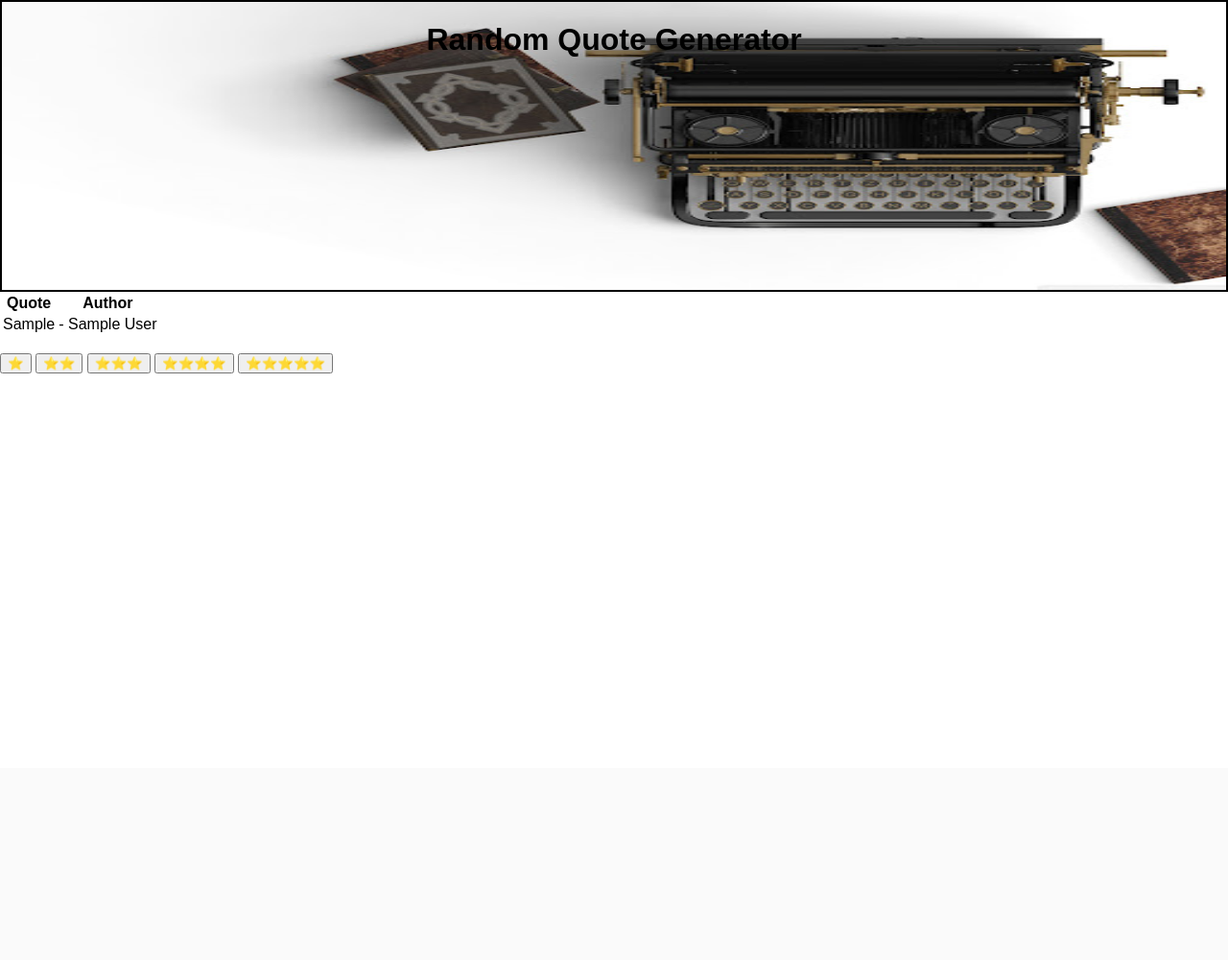
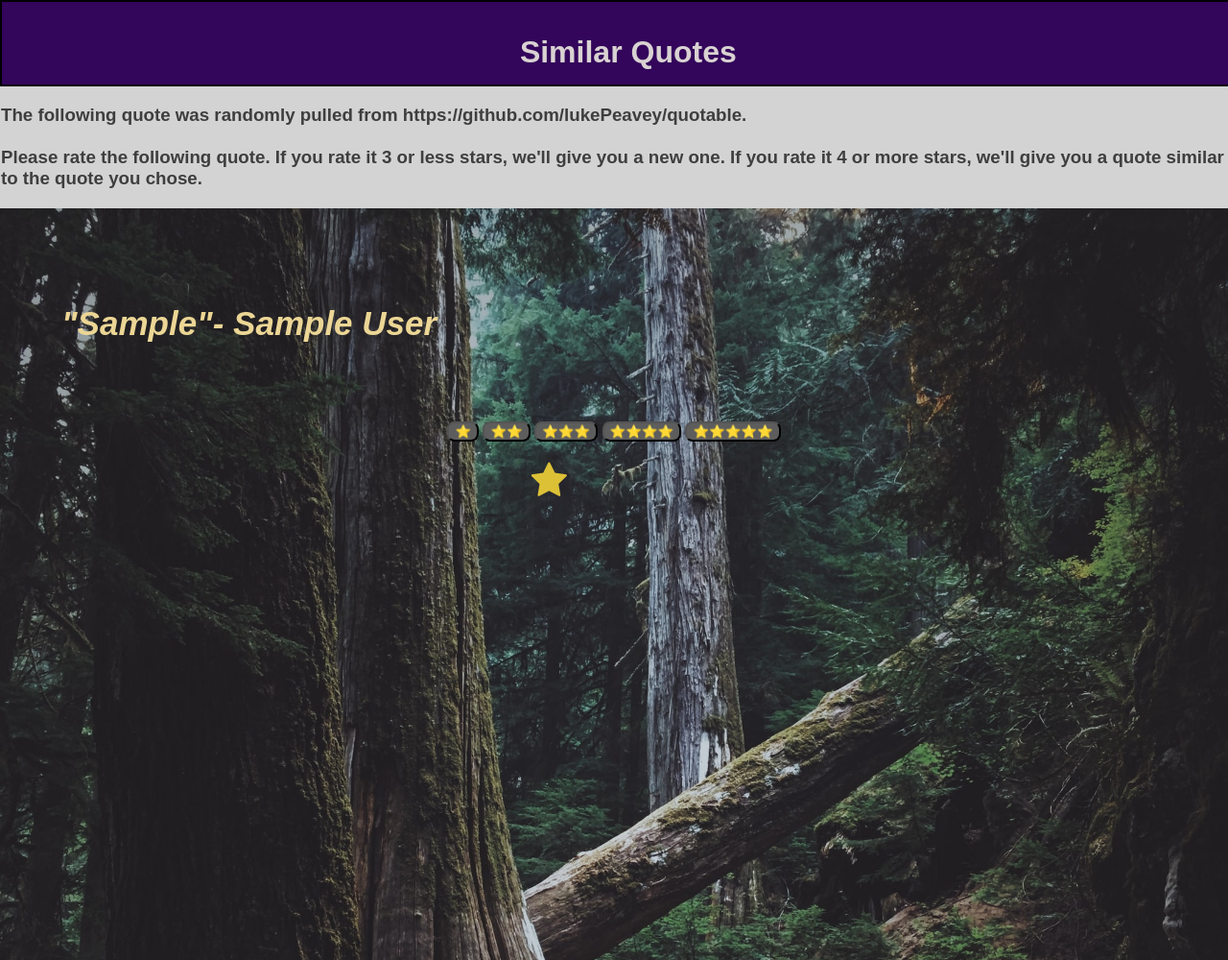
Before and after one commit to wjthompso/similar-quote-app, a Flask app: page / in a window 1280 px wide. Shown: the whole page at 96% size. Before the commit the page ends 389 px from the top, so only its background shows below. Run offline with Flask 2, Linux system fonts and the light colour scheme; tables that the repository leaves empty hold one stand-in row (values such as "Sample post"); parts of the project's set-up code (start-up, migrations or seed data) failed here and were passed over.

Commit message:
About to change how the form is structured to add a button

```diff
--- a/app.py
+++ b/app.py
@@ -46,7 +46,7 @@ class QuoteHistory(db.Model):
         return '<Quote %r>' % self.id
 
 # This sentence similarity matrix was calculated using BERT (Bidirectional Encoder Representations from Transformers), state of the art NLP!
-# This model was presented in a October 2018 paper, it's a very new model!
+# The BERT model was presented recently in a October 2018 paper. Although too slow to run in the app, the results are good!
 # Link to paper: https://arxiv.org/abs/1810.04805
 # Link to medium article with Python code to generate a single row in the matrix: https://towardsdatascience.com/bert-for-measuring-text-similarity-eec91c6bf9e1
 sentence_similarity_matrix = pd.read_csv("sentence_similarity_matrix.csv", index_col = "index")
@@ -89,43 +89,59 @@ def front_page_quote():
 
         return render_template('index.html', random_quote_data=random_quote_data)
 
-@app.route('/recommended_quote/<id>/<rating>/', methods=['GET', 'POST'])
-def recommended_quote(id, rating):
-    if request.method == 'POST':
+@app.route('/recommended_quote/<id>/<different>/', methods=['GET', 'POST'])
+def recommended_quote(id, different):
+    try:
+        rating = str(len(request.url.split("?submit_button=")[1]))
+        print(request.url)
+        print(rating)
+    except:
+        rating = None
+        pass
+    if rating in ["1", "2", "3"] or request.method == 'POST':
         return redirect('/')
     else:
-        try:
-            # We query the user selected quote and convert it to dictionaries to be used by jinja
-            user_selected_quote = Quote.query.filter_by(quote_id = id).first().__dict__
-            all_quotes = [Quote.__dict__ for Quote in Quote.query.all()]
-            similar_quote = find_similar_quote(user_selected_quote, all_quote_ids)
+        # We query the user selected quote and convert it to dictionaries to be used by jinja
+        user_selected_quote = Quote.query.filter_by(quote_id = id).first().__dict__
+        # all_quotes = [Quote.__dict__ for Quote in Quote.query.all()] #May be unnecessary
+        if different == "False":
+            different = False
+            recommended_quote = find_similar_quote(user_selected_quote, all_quote_ids)
+        else:
+            different = True
+            recommended_quote = find_different_quote(user_selected_quote, all_quote_ids)
 
-            user_quote_history_entry = QuoteHistory(
-                                        quote_id = user_selected_quote['quote_id'],
-                                        author = user_selected_quote['author'],
-                                        quote = user_selected_quote['quote'], #No empty quotes
-                                        user_rating = rating,
-                                        time_of_rating = datetime.utcnow(),
-                                        tags = user_selected_quote['tags']
-                                        )
+        sim_or_diff = "different" if different else "similar"
 
-            # Check if the user_quote_history_entry is already in the database, else add and commit
-            if not QuoteHistory.query.filter_by(quote_id = id).first():
-                db.session.add(user_quote_history_entry)
-                db.session.commit()
+        user_quote_history_entry = QuoteHistory(
+                                    quote_id = user_selected_quote['quote_id'],
+                                    author = user_selected_quote['author'],
+                                    quote = user_selected_quote['quote'], #No empty quotes
+                                    user_rating = "No rating" if rating == "Norating" else rating,
+                                    time_of_rating = datetime.utcnow(),
+                                    tags = user_selected_quote['tags']
+                                    )
 
-            time_of_rating = user_quote_history_entry.time_of_rating.strftime("%I:%M %p (UTC)")
+        # Only add the user_quote_history_entry to the database if it isn't already in there
+        # If we're giving a different quote, we didn't receive a legitimate rating.
+        if not QuoteHistory.query.filter_by(quote_id = id).first():
+            db.session.add(user_quote_history_entry)
+            db.session.commit()
 
-            all_user_selected_quotes = format_times([user_history.__dict__ for user_history in QuoteHistory.query.all()])
+        time_of_rating = user_quote_history_entry.time_of_rating.strftime("%I:%M %p (UTC)")
 
-            return render_template('recommended_quote.html', user_selected_quote = user_selected_quote,
-                                                            user_rating = rating,
-                                                            time_of_rating = time_of_rating,
-                                                            similar_quote = similar_quote,
-                                                            all_user_selected_quotes = all_user_selected_quotes)
-        except Exception as e:
-            print("There was an issue")
-            print(e)
+        all_user_selected_quotes = format_times([user_history.__dict__ for user_history in QuoteHistory.query.all()])
+
+        return render_template('recommended_quote.html', user_selected_quote = user_selected_quote,
+                                                        user_rating = "no rating" if rating == "norating" else rating,
+                                                        time_of_rating = time_of_rating,
+                                                        recommended_quote = recommended_quote,
+                                                        sim_or_diff = "different" if different else "similar",
+                                                        all_user_selected_quotes = all_user_selected_quotes
+                                                        )
+        # except Exception as e:
+        #     print("There was an issue")
+        #     print(e)
 
 
 if __name__ == '__main__':
--- a/static/css/main.css
+++ b/static/css/main.css
@@ -7,17 +7,57 @@ body, html {
 }
 
 .title-header {
+    color: rgb(217, 210, 210);
     border: 2px solid black;
+    text-align: center;
     /* color: #FAF9F6; */
-    height: 300px;
-    background-image: url('../img/typewriter-2.jpg');
-    background-repeat: no-repeat;
+    height: 60px;
+    padding: 1%;
+    background-color: rgb(51, 5, 91);
+    /* background-image: url('../img/typewriter.jpeg'); */
+    object-fit: cover;
+    width: 100%;
+    /* background-repeat: no-repeat; */
     /* background-size: cover; */
-    background-size: 100% 100%;
+    /* background-size: 100% 100%; */
 }
+
+.explainer {
+    padding: 1px;
+    color: rgb(62, 62, 62);
+    background-color: lightgray;
+}
+
+.quote-container {
+    color: rgb(237, 201, 90);
+    background-image: url('../img/redwood-forest.jpeg');
+    height: 1000px;
+    /* background-size: 100% 100%; */
+    background-size: cover;
+}
+
+.quote {
+    /* color: rgb(234, 209, 135); */
+    color: rgb(236, 214, 149);
+
+    font-size: 35px;
+    margin: 5%;
+    font-style: italic;
+}
+
+/* .rating-box-conatiner {
+    margin: 0;
+    position: absolute;
+    top: 50%;
+    -ms-transform: translateY(-50%);
+    transform: translateY(-50%);
+} */
 
 .float-container {
     border: None;
+    background-image: url('../img/redwood-forest.jpeg');
+    height: 1000px;
+    background-size: cover;
     padding: 20px;
 }
 
@@ -26,8 +66,39 @@ body, html {
     margin: 10px;
     float: left;
     padding: 20px;
+    background-color:rgb(217, 210, 210);
     border: 2px solid black;
 }
+
+.float-child-2 {
+    width: 42%;
+    margin: 10px;
+    float: right;
+    padding: 20px;
+    background-color:rgb(217, 210, 210);
+    border: 2px solid black;
+}
+
+.user-selected-quote {
+    text-align: center;
+    font-style: italic;
+    color: rgb(88, 88, 88);
+}
+
+.quote-rating {
+    text-align: left
+}
+
+.recommendation-description {
+    text-align: left
+}
+
+.recommendation-quote {
+    text-align: center;
+    font-style: italic;
+    color: rgb(88, 88, 88);
+}
+
 .float-child-2 {
     width: 42%;
     margin: 10px;
@@ -37,40 +108,78 @@ body, html {
 }
 
 .quote-history {
+    font-family: serif;
+    font-size: 30px;
     border: 2px solid black;
+    padding: 10px;
+}
+
+.quote-history-item {
+    text-align: center;
+    font-style: italic;
+    color: rgb(62, 62, 62);
 }
 
 .stars {
     color: rgb(217, 167, 15);
 }
 
+/* form {
+    margin-top: 20px;
+    display: inline;
+} */
+
+.star-ratings-container {
+    text-align: center;
+}
+
+/* .star-ratings {
+    text-align: center;
+
+} */
+
+.ratings-box-container {
+    /* display: inline; */
+    text-align: center;
+}
+
+.star-rating-container {
+    text-align: left;
+}
+
+.btn-container {
+}
+
+.btn {
+    /* color:rgb(237, 201, 90); */
+    background-color: transparent;
+    background-repeat: no-repeat;
+    border: none;
+    cursor: pointer;
+    overflow: hidden;
+    outline: none;
+    font-size: 40px;
+}
+
+.fa-star {
+    color: rgb(220, 193, 55);
+    height: 200px;
+    width: 200px;
+}
+
 form {
     margin-top: 20px;
-    display: inline;
-}
-/*
-table, td, th {
-    border: 1px solid rgb(88, 72, 72);
+    /* text-align: center; */
+    display: table;
+    margin: 0 auto;
+    /* width:200px; */
 }
 
-table {
-    border-collapse: collapse;
-    width: 100%;
+input {
+    /* display: table-cell; */
+    height: 100%;
+    /* width: 100%; */
+    background-color:rgb(93, 93, 93);
+    border-radius: 8px;
+    -moz-border-radius: 0px;
 }
-
-th {
-    height: 30px;
-}
-
-td {
-    text-align: center;
-    padding: 5px;
-}
-
-.form {
-    margin-top: 20px;
-}
-
-#content {
-    width: 70%;
-} */
--- a/templates/base.html
+++ b/templates/base.html
@@ -4,6 +4,7 @@
     <meta charset="UTF-8">
     <meta name="viewport" content="width=device-width, initial-scale=1.0">
     <meta http-equiv="X-UA-Compatible" content="ie=edge">
+    <link rel="stylesheet" href="https://cdnjs.cloudflare.com/ajax/libs/font-awesome/4.7.0/css/font-awesome.min.css">
     <link rel="stylesheet" href="{{ url_for('static', filename='css/main.css') }}">
     {% block head %}{% endblock %}
 </head>
--- a/templates/index.html
+++ b/templates/index.html
@@ -6,37 +6,55 @@
 {% endblock %}
 
 {% block body %}
-<div class="quote">
+<div class="quote-container">
     <div class = "title-header">
-        <h1 style = "text-align: center">Random Quote Generator</h1>
+        <h1>Similar Quotes</h1>
     </div>
-    <table>
-        <tr>
-            <th>Quote</th>
-            <th>Author</th>
-        </tr>
-        <!-- {% for quote in [random_quote_data] %} -->
-            <tr>
-                <td>{{ random_quote_data.quote }}</td>
-                <td> - {{ random_quote_data.author }}</td>
-            </tr>
-        <!-- {% endfor %} -->
-    </table>
+    <div class = "explainer">
+        <h3>The following quote was randomly pulled from https://github.com/lukePeavey/quotable.<br><br>
+
+            Please rate the following quote. If you rate it 3 or less stars, we'll give you a new one.
+            If you rate it 4 or more stars, we'll give you a quote similar to the quote you chose.
+        </h3>
+    </div>
+    <br>
+    <br>
+    <h1 class = "quote">"{{ random_quote_data.quote }}"- {{ random_quote_data.author }}
+        <br>
+    </h1>
 <br>
-    <form action = "/" method = "POST">
-        <input type="submit" name="submit_button" value="&#11088">
-        <input type="submit" name="submit_button" value="&#11088&#11088">
-        <input type="submit" name="submit_button" value="&#11088&#11088&#11088">
-    </form>
-    <form action = "/recommended_quote/{{random_quote_data.quote_id}}/4/">
-        <input type="submit" name="submit_button" value="&#11088&#11088&#11088&#11088">
-    </form>
-    <form action = "/recommended_quote/{{random_quote_data.quote_id}}/5/">
-        <input type="submit" name="submit_button" value="&#11088&#11088&#11088&#11088&#11088">
-    </form>
+        <form action = "/recommended_quote/{{random_quote_data.quote_id}}/False/">
+            <div class = "rating-box-container">
+                <input type="submit" name="submit_button" value="&#11088">
+                <input type="submit" name="submit_button" value="&#11088&#11088">
+                <input type="submit" name="submit_button" value="&#11088&#11088&#11088">
+                <input type="submit" name="submit_button" value="&#11088&#11088&#11088&#11088">
+                <input type="submit" name="submit_button" value="&#11088&#11088&#11088&#11088&#11088">
+                <br>
+                <br>
+                <div class = "btn-container">
+                    <button type = "submit" name = "submit_button" class="btn" value = "&#11088&#11088&#11088&#11088&#11088"><i class="fa fa-star"></i></button>
+                </div>
+            </div>
+        </form>
+
+
+    <!-- <div class = "explainer">
+        <h3>There are a total of 1,885 quotes in the database. The similarity between the quotes was
+            calculated using the Natural Language Processing model BERT (Bidirectional Encoder Representations from Transformers).<br><br>
+            Although BERT isn't perfect, it's pretty good!
+        </h3>
+    </div> -->
 </div>
 
 {% endblock %}
 
 <!-- <a name="submit_button" href='/recommended_quote/{{random_quote_data._id}}'>That other page</a>
 <a name="submit_button" href='/recommended_quote/{{random_quote_data._id}}'>That other page</a> -->
+
+<div class = "explainer">
+    <h3>The following quote was randomly pulled from https://github.com/lukePeavey/quotable.<br><br>
+        There are a total of 1,885 quotes in the database. The similarity between the quotes was
+        calculated using a Natural Language Processing algorithm titled BERT (Bidirectional Encoder Representations from Transformers).
+    </h3>
+</div>
```
Also changed, not shown: quotes.py (+26 -21 lines), templates/recommended_quote.html (+22 -15 lines), static/img/redwood-forest.jpeg (added), 2 other files.
